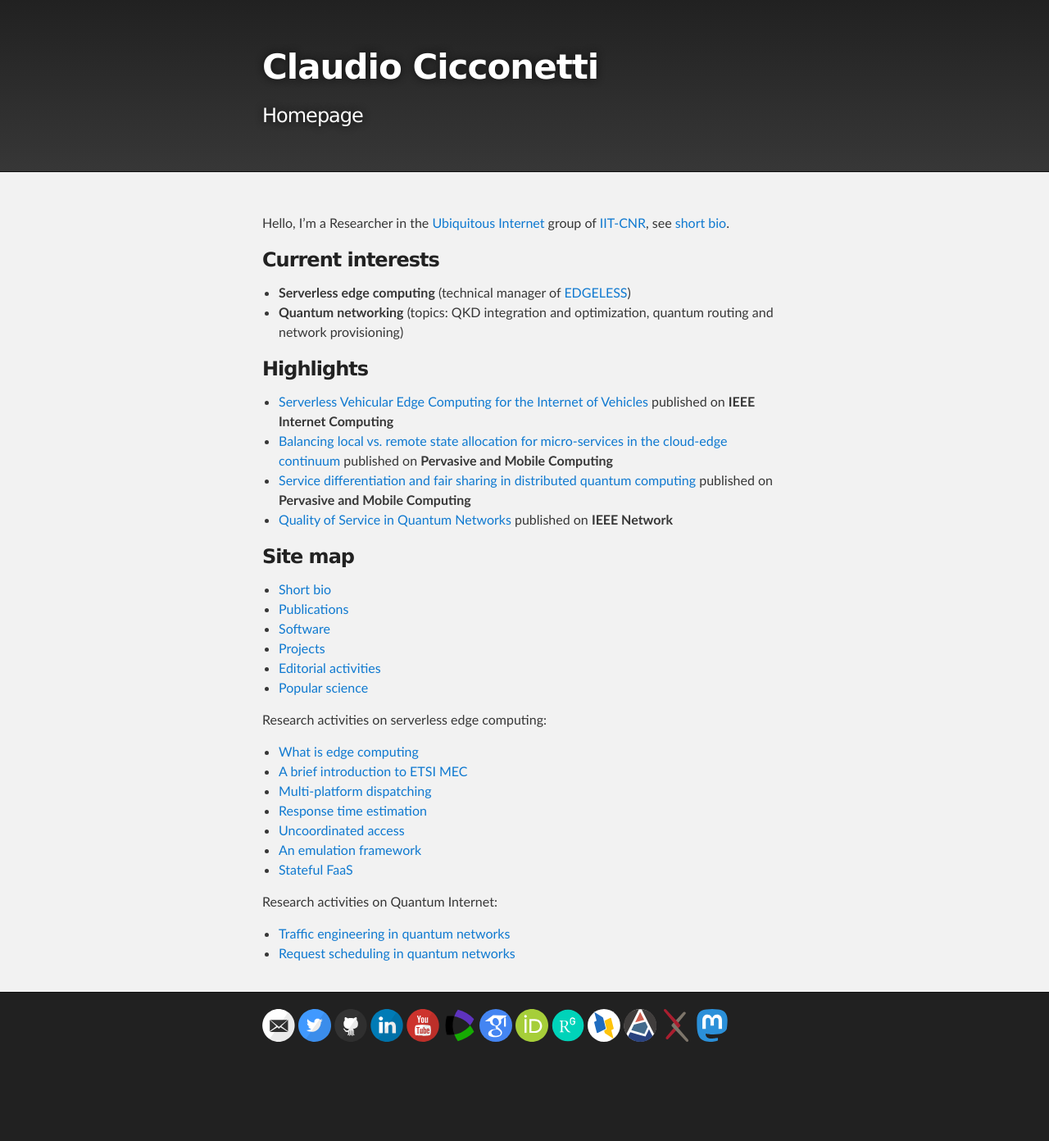
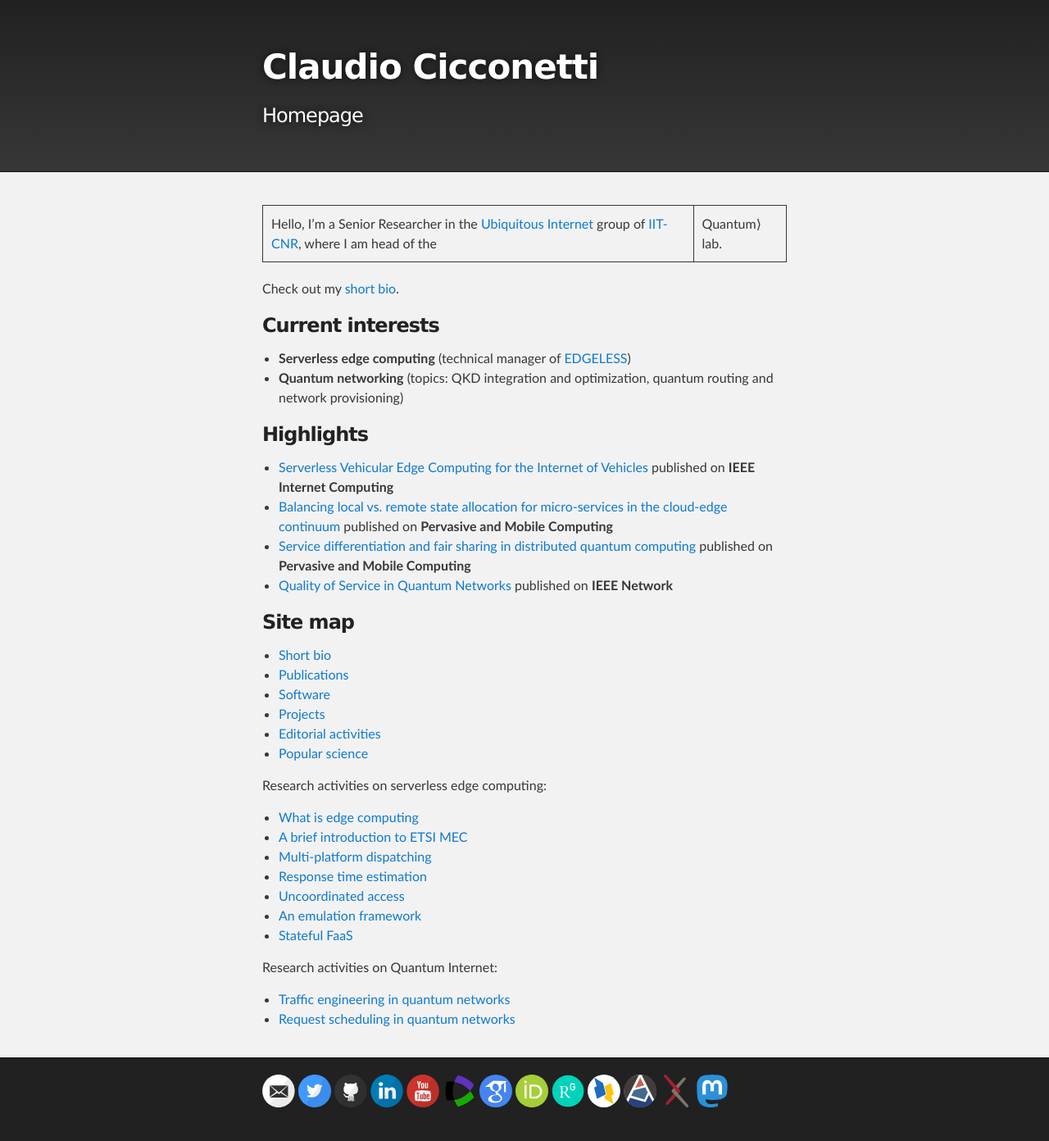
Before and after one commit to ccicconetti/ccicconetti.github.io, a Jekyll site: the page built from index.md, in a window 1280 px wide. Shown: the whole page at 82% size. Built offline with Jekyll 4.4.1, drawn with Linux system fonts in a browser that asks for light colours; before the commit the page ends 1312 px from its top, so only the background shows below that.

Commit message:
Update bio

```diff
--- a/index.md
+++ b/index.md
@@ -3,7 +3,9 @@ title: Claudio Cicconetti's website
 layout: default
 ---
 
-Hello, I'm a Researcher in the [Ubiquitous Internet](https://ui.iit.cnr.it/en/) group of [IIT-CNR](http://www.iit.cnr.it/en/), see [short bio](bio.md).
+Hello, I'm a Senior Researcher in the [Ubiquitous Internet](https://ui.iit.cnr.it/en/) group of [IIT-CNR](http://www.iit.cnr.it/en/), where I am head of the |Quantum⟩ lab.
+
+Check out my [short bio](bio.md).
 
 ### Current interests
 
```
Also changed, not shown: bio.md (+3 -3 lines).
